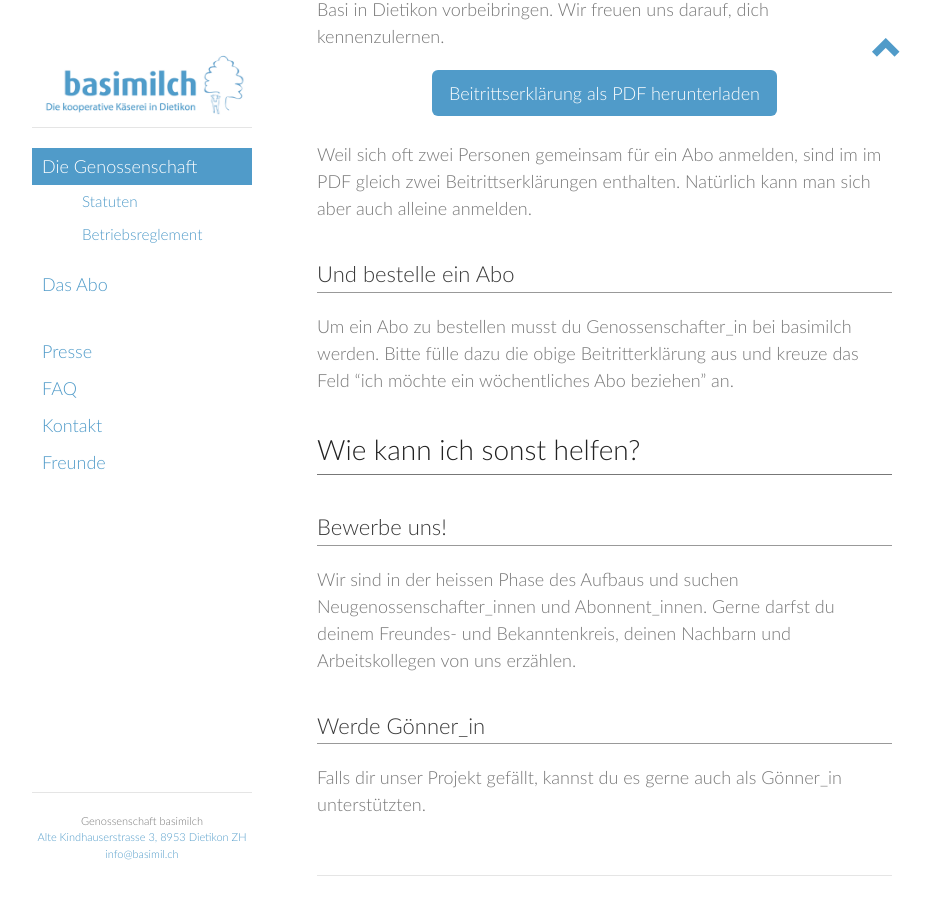
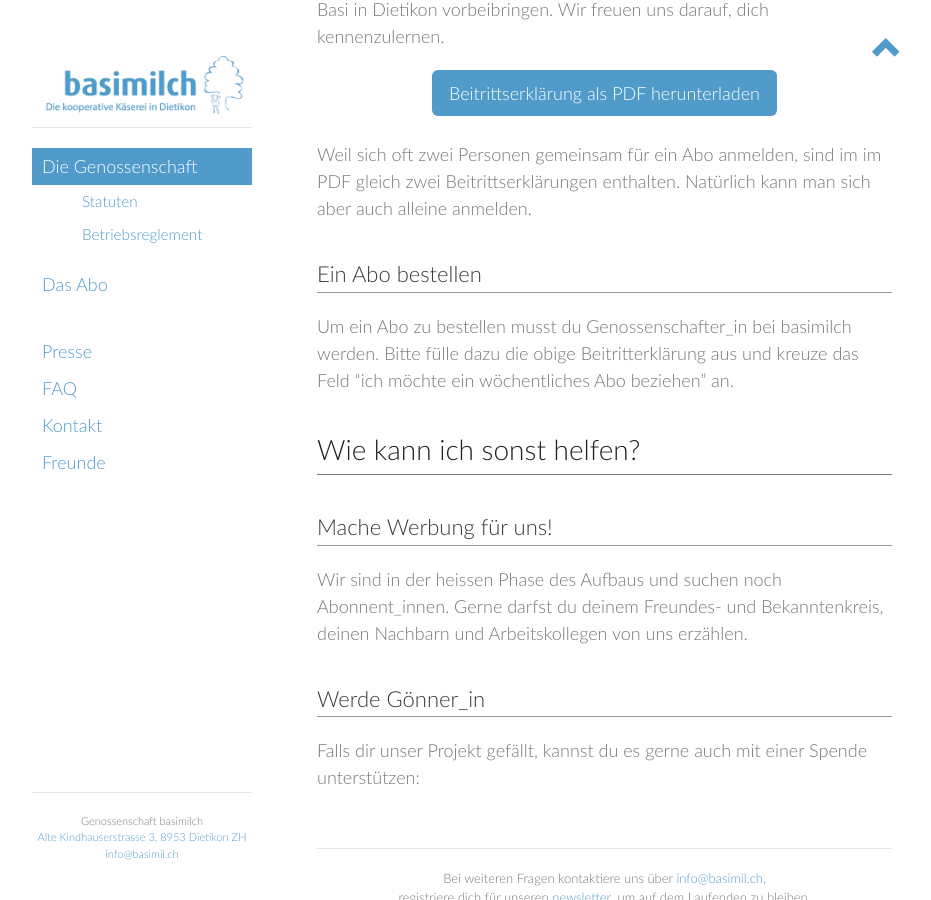
Before and after one commit to vryser/basimilch.github.io, a Jekyll site: the page built from pages/01-die-genossenschaft.md, in a window 1280 px wide and 900 px high, scrolled down 960 px. Shown: the whole window, without its empty margins (178-1109 px from the left). Built offline with Jekyll 4.4.1, drawn with Linux system fonts in a browser that asks for light colours.

Commit message:
Change: formulation changes

```diff
--- a/pages/01-die-genossenschaft.md
+++ b/pages/01-die-genossenschaft.md
@@ -37,7 +37,7 @@ Weil sich oft zwei Personen gemeinsam für ein Abo anmelden, sind im
 im PDF gleich zwei Beitrittserklärungen enthalten. Natürlich kann man
 sich aber auch alleine anmelden.
 
-## Und bestelle ein Abo
+## Ein Abo bestellen
 
 Um ein Abo zu bestellen musst du Genossenschafter_in bei basimilch
 werden. Bitte fülle dazu die obige Beitritterklärung aus und kreuze
@@ -45,14 +45,11 @@ das Feld "ich möchte ein wöchentliches Abo beziehen" an.
 
 # Wie kann ich sonst helfen?
 
-## Bewerbe uns!
+## Mache Werbung für uns!
 
-Wir sind in der heissen Phase des Aufbaus und suchen
-Neugenossenschafter_innen und Abonnent_innen. Gerne darfst du deinem
-Freundes- und Bekanntenkreis, deinen Nachbarn und Arbeitskollegen von
+Wir sind in der heissen Phase des Aufbaus und suchen noch  Abonnent_innen. Gerne darfst du deinem Freundes- und Bekanntenkreis, deinen Nachbarn und Arbeitskollegen von
 uns erzählen.
 
 ## Werde Gönner_in
 
-Falls dir unser Projekt gefällt, kannst du es gerne auch als Gönner_in
-unterstützten.
+Falls dir unser Projekt gefällt, kannst du es gerne auch mit einer Spende unterstützen:
```
